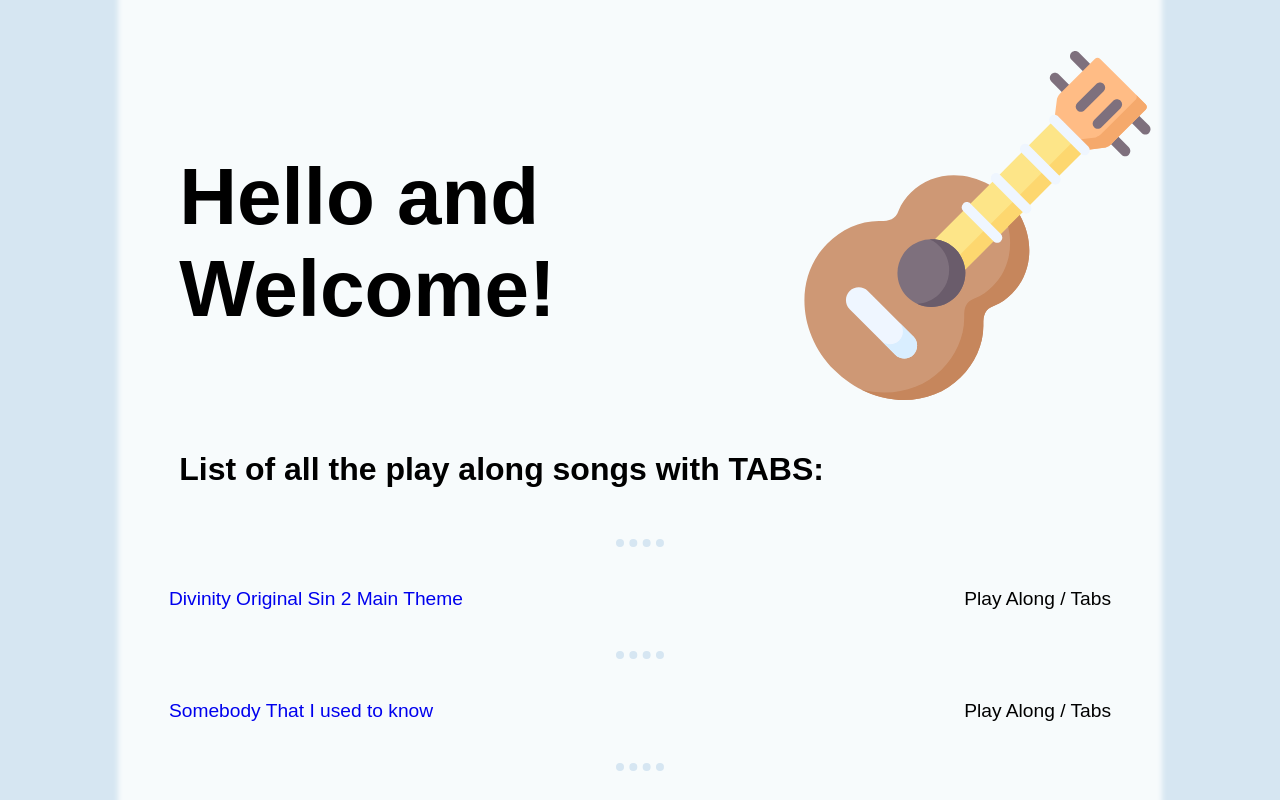
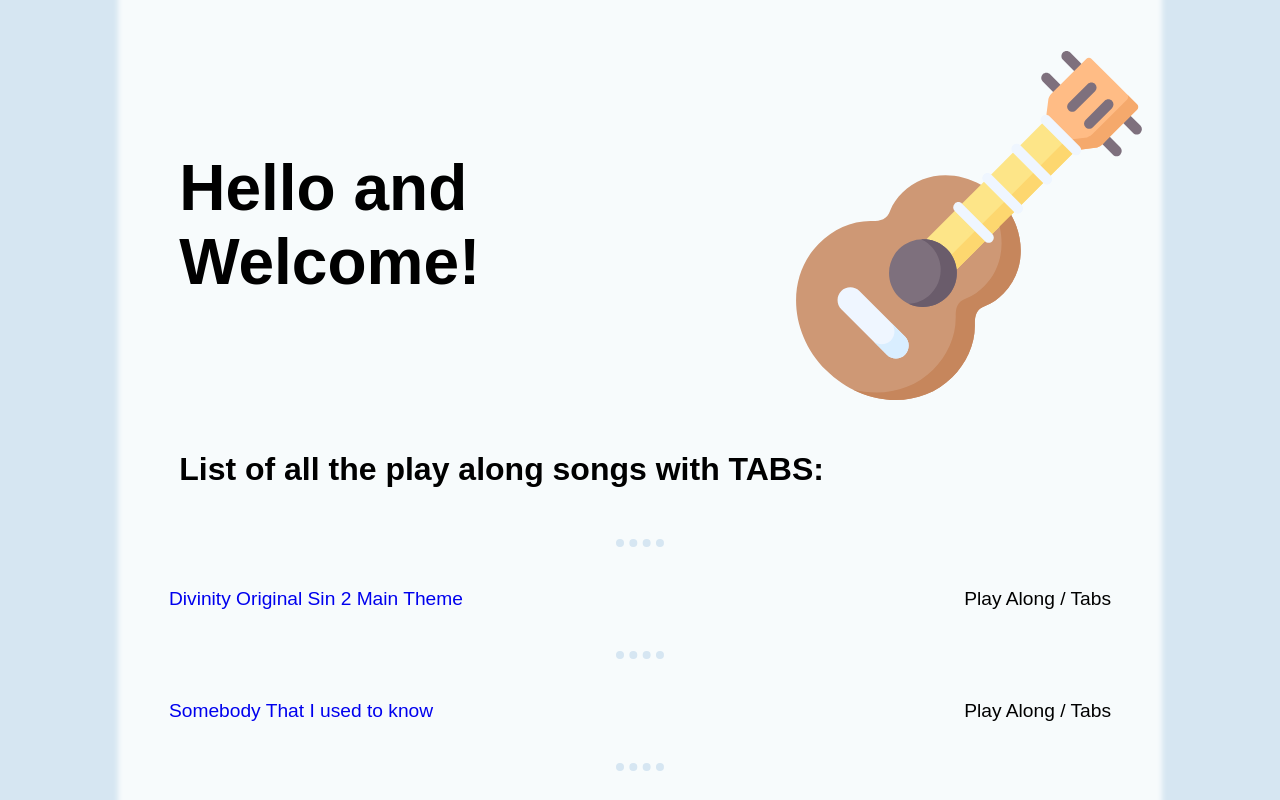
Before and after one commit to pero020/music-sheets, a plain HTML site: page index.html in a window 1280 px wide. Shown: the top 800 px of the page. Drawn offline with Linux system fonts and the light colour scheme.

Commit message:
Changed initial scale

```diff
--- a/index.html
+++ b/index.html
@@ -2,7 +2,7 @@
 <html lang="en">
 <head>
   <meta charset="UTF-8">
-  <meta name="viewport" content="width=device-width, initial-scale=1.0">
+  <meta name="viewport" content="width=device-width, initial-scale=100%">
   <link rel="stylesheet" href="styles/index.css">
   <title>peroUke</title>
 </head>
--- a/styles/index.css
+++ b/styles/index.css
@@ -7,7 +7,6 @@ body {
   background-color: #d6e6f2;
   margin: 0 10% 0 10%;
   min-height: 100%;
-  max-width: 100%;
   overflow-x: hidden;
 }
 
@@ -24,7 +23,7 @@ body {
 
 h1 {
   padding: 5% 5% 5% 5%;
-  font-size: 5rem;
+  font-size: 4rem;
   z-index: 1;
 }
 
@@ -50,7 +49,8 @@ hr {
   height: 25rem;
   display: flex;
   flex-direction: row;
-  justify-items: space-evenly;
+  justify-items: center;
+  width: 100%;
 }
 
 .hello-h1 {
```
